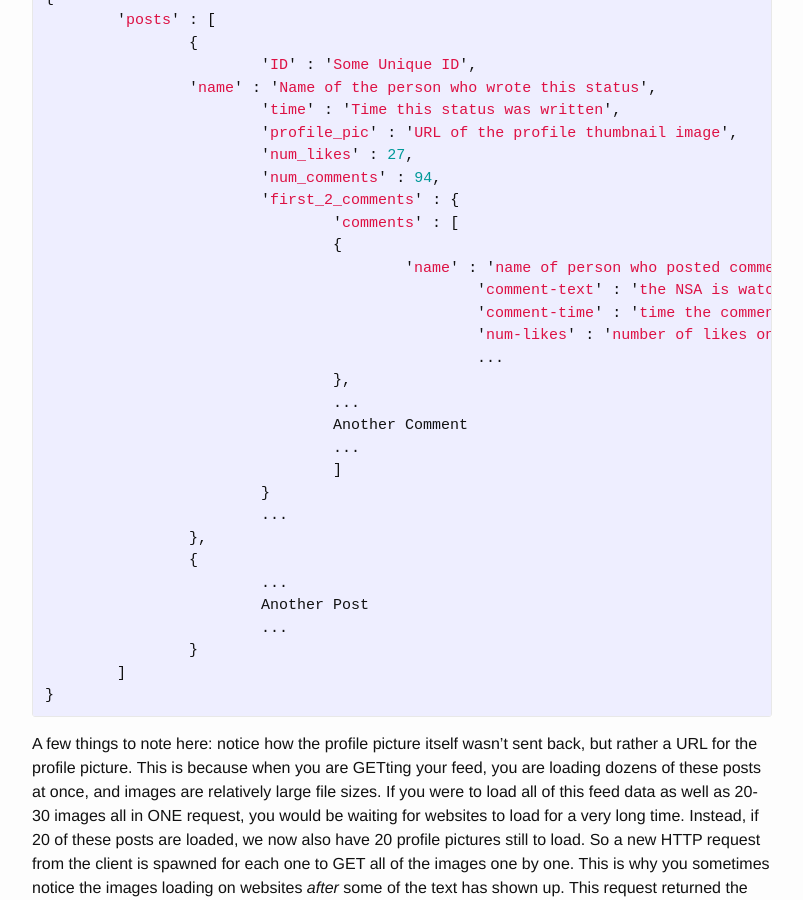
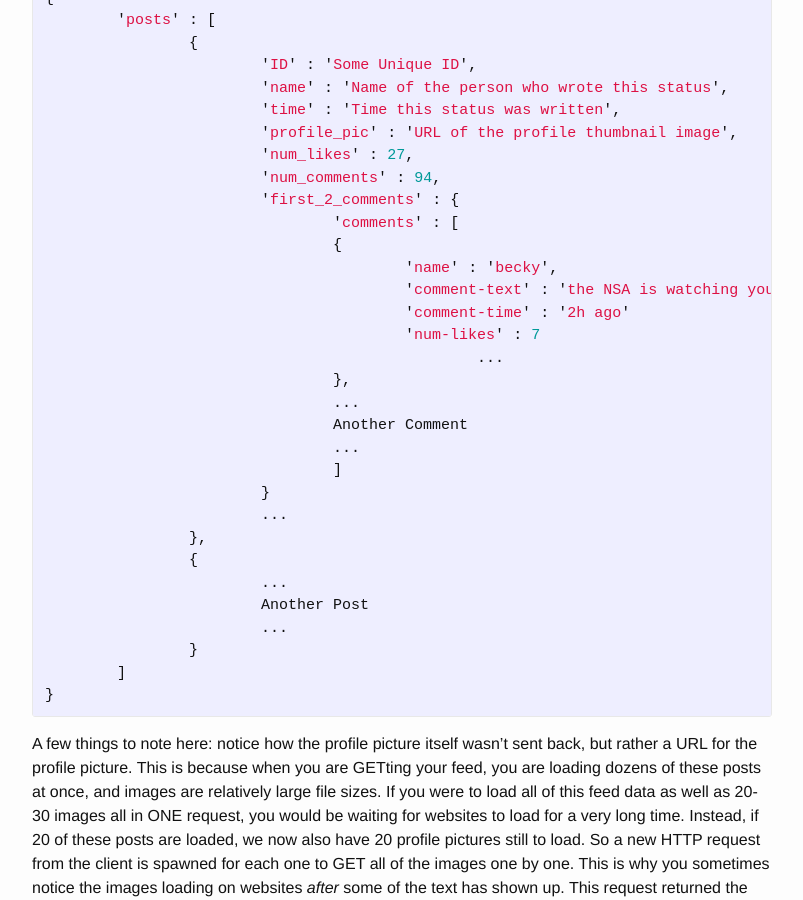
Before and after one commit to andymiller813/andymiller813.github.io, a Jekyll site: the page built from _posts/2014-09-24-networking-basics.markdown, in a window 1280 px wide and 900 px high, scrolled down 4066 px. Shown: the whole window, without its empty margins (238-1041 px from the left). Built offline with Jekyll 4.4.1, drawn with Linux system fonts in a browser that asks for light colours; comment, search, counter and statistics services are not loaded.

Commit message:
tabbing?

```diff
--- a/_posts/2014-09-24-networking-basics.markdown
+++ b/_posts/2014-09-24-networking-basics.markdown
@@ -76,7 +76,7 @@ All of the client applications (There are over 1.3 billion monthly active users
   	'posts' : [
 		{
 	  		'ID' : 'Some Unique ID',
-      		'name' : 'Name of the person who wrote this status',
+	  		'name' : 'Name of the person who wrote this status',
 	  		'time' : 'Time this status was written',
 	  		'profile_pic' : 'URL of the profile thumbnail image',
 	  		'num_likes' : 27,
@@ -84,10 +84,10 @@ All of the client applications (There are over 1.3 billion monthly active users
 	  		'first_2_comments' : {
 		  		'comments' : [
 			    	{
-			      		'name' : 'name of person who posted comment',
-				  		'comment-text' : 'the NSA is watching you'
-				  		'comment-time' : 'time the comment was posted'
-				  		'num-likes' : 'number of likes on the comment'
+			      		'name' : 'becky',
+			      		'comment-text' : 'the NSA is watching you'
+			      		'comment-time' : '2h ago'
+			      		'num-likes' : 7
 				  		...
 			    	},
 			    	...
```
